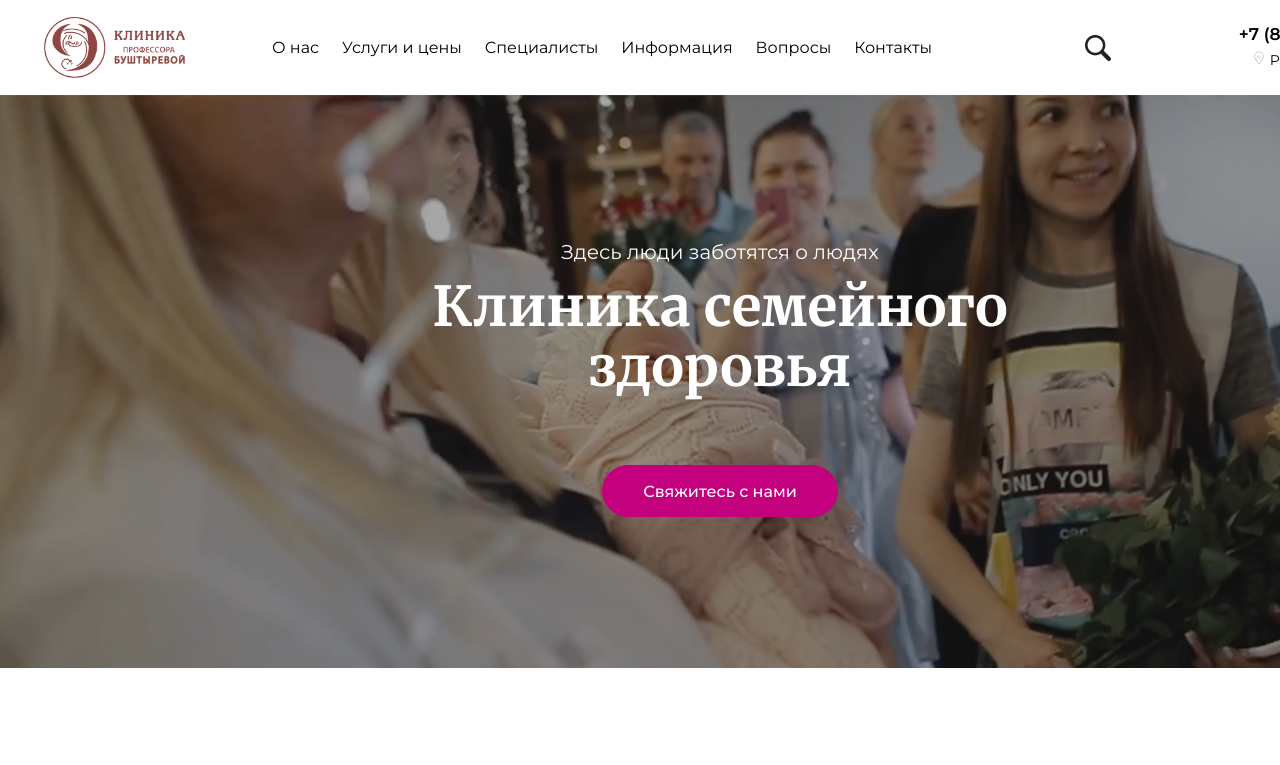
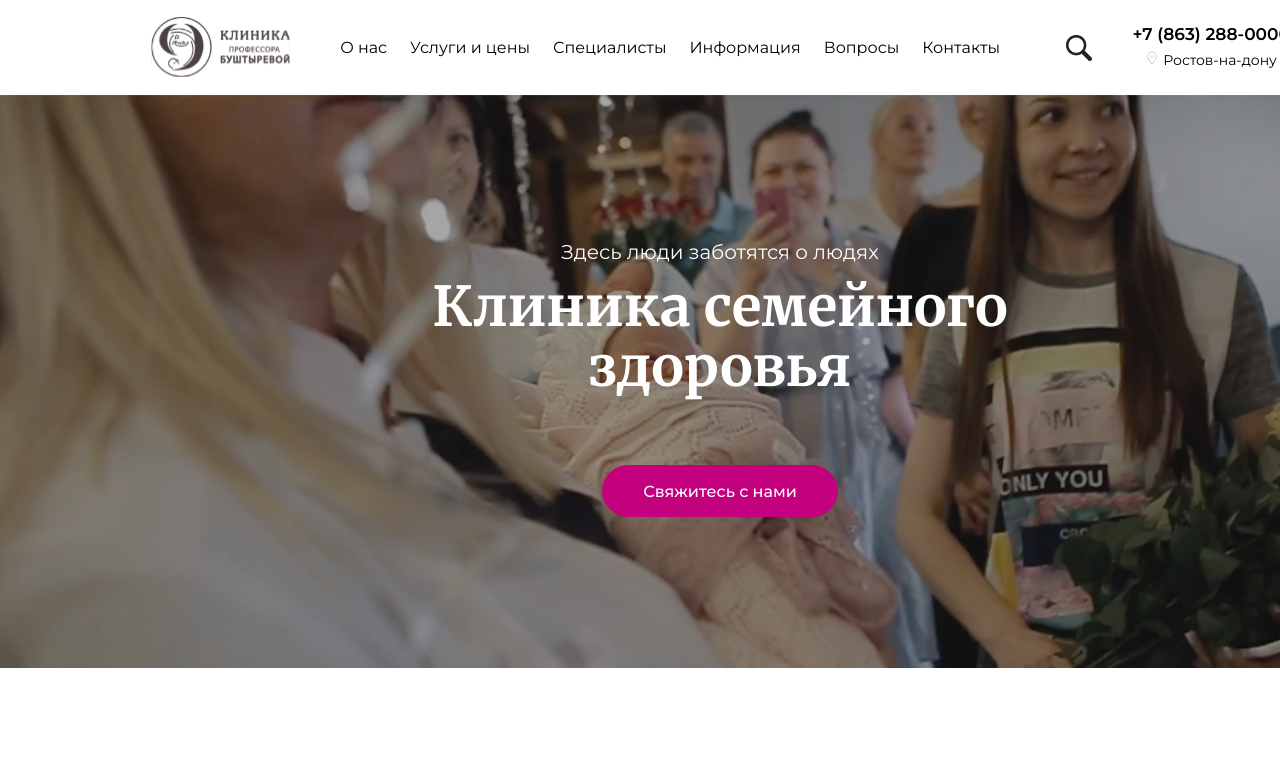
Before and after one commit to Mare4/clinic-app, a React (Create React App) app: page / in a window 1280 px wide. Shown: the top 765 px of the page. Built offline with nearby package versions, Linux system fonts and the light colour scheme.

Commit message:
fix: fixed nav(search icon and logo)

```diff
--- a/src/Nav.css
+++ b/src/Nav.css
@@ -8,6 +8,8 @@ nav ul {
   padding: 0;
 }
 nav {
+  padding-left: 150px;
+  padding-right: 150px;
   font-family: "Montserrat", sans-serif;
   align-items: center;
   display: flex;
@@ -15,12 +17,12 @@ nav {
   height: 95px;
 }
 
-.number {
+.nav-phone-number {
   font-weight: 600;
   font-size: 17px;
 }
 
-.city {
+.nav-city {
   font-weight: 400;
   font-size: 14px;
   margin-top: 0;
@@ -35,25 +37,26 @@ a:hover {
   font-size: 18px;
 }
 
-img {
+.nav-logo {
   width: 141px;
   height: 61px;
+  margin-right: 49px;
 }
 
-.search-logo {
+.nav-search-logo {
   width: 26px;
   height: 26px;
   margin-left: 66px;
   margin-right: 40px;
 }
 
-.location-logo {
+.nav-location-logo {
   width: 10px;
   height: 14px;
   padding-right: 6px;
 }
 
-.drop-logo {
+.nav-drop-logo {
   height: 5px;
   width: 9px;
   padding-left: 4px;
--- a/src/Nav.js
+++ b/src/Nav.js
@@ -1,6 +1,6 @@
 import React from "react";
 import "./Nav.css";
-import logo from "./assets/logo.png";
+import logo from "./assets/logo.svg";
 import search from "./assets/search-logo.png";
 import location from "./assets/location-logo.svg";
 import drop from "./assets/drop.svg";
@@ -8,7 +8,7 @@ import drop from "./assets/drop.svg";
 export default function Nav() {
   return (
     <nav>
-      <img src={logo} alt="logo" />
+      <img className="nav-logo" src={logo} alt="logo" />
 
       <ul>
         <li>
@@ -30,16 +30,14 @@ export default function Nav() {
           <a href="#">Контакты</a>
         </li>
       </ul>
-
-      <img className="search-logo" src={search} />
-
+      <img className="nav-search-logo" src={search} />
       <div className="info">
-        <p className="number">+7 (863) 288-0000</p>
+        <p className="nav-phone-number">+7 (863) 288-0000</p>
         <span className="to-left">
-          <p className="city">
-            <img className="location-logo" src={location} />
+          <p className="nav-city">
+            <img className="nav-location-logo" src={location} />
             Ростов-на-дону
-            <img className="drop-logo" src={drop} />
+            <img className="nav-drop-logo" src={drop} />
           </p>
         </span>
       </div>
```
Also changed, not shown: src/assets/logo.png (deleted), src/assets/logo.svg (added).
